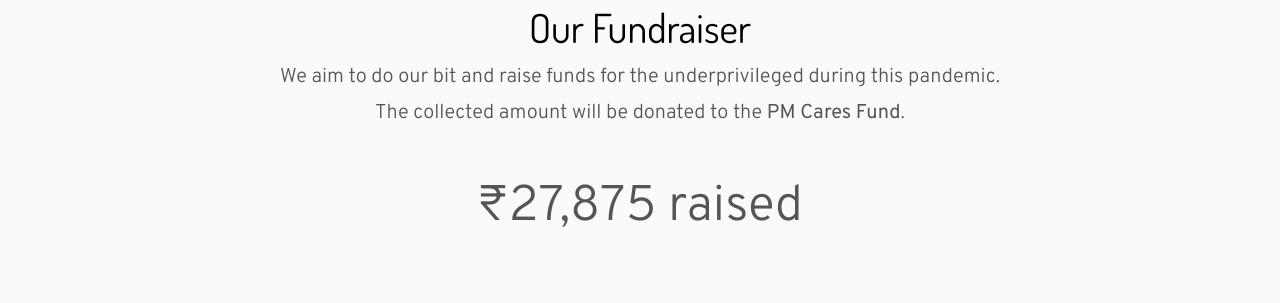
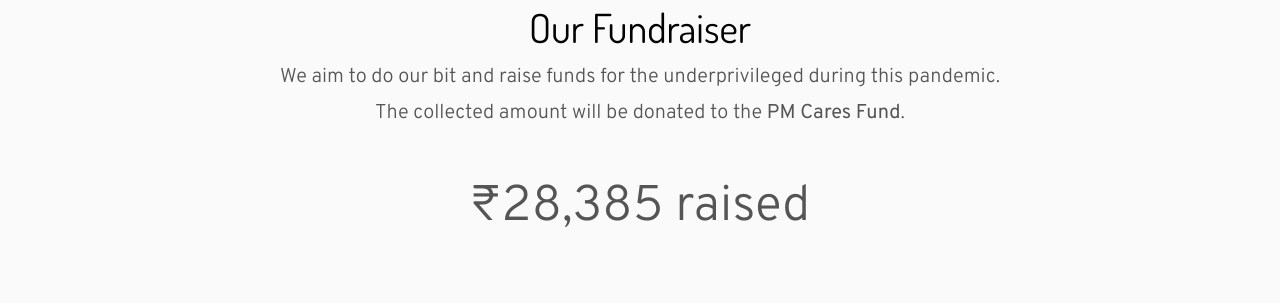
Before and after one commit to projectsahara2020/projectsahara2020.github.io, a plain HTML site: page index.html in a window 1280 px wide. Shown: the part 1535-1838 px from the top of the page. Drawn offline with Linux system fonts and the light colour scheme; some packages are replaced by stand-ins of ours; no server answers; files whose address does not match are found by name.

Commit message:
Update index.html

```diff
--- a/index.html
+++ b/index.html
@@ -157,7 +157,7 @@
 				</div>
 				<div class="container-fluid">
 				</div>
-				<span style="font-size:50px" class="fund-raised d-block" align = "center">₹27,875 raised
+				<span style="font-size:50px" class="fund-raised d-block" align = "center">₹28,385 raised
 				</span>
 			</div>
 
```
